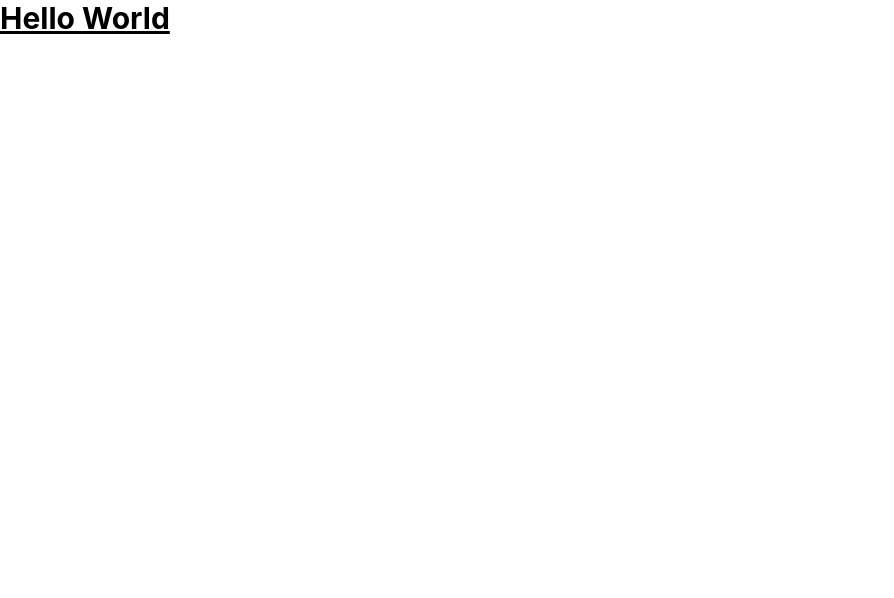
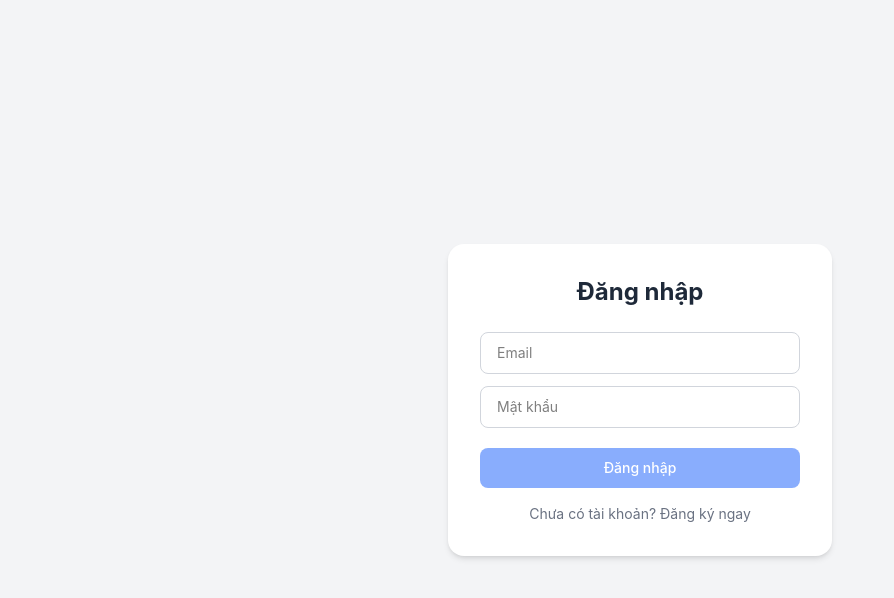
Before and after one commit to haikewtt/Test_TD_CONSULTING, a React (Vite) app: page / in a window 1280 px wide. Shown: the top 598 px of the page, without its empty margins (0-894 px from the left). Built offline with nearby package versions, Linux system fonts and the light colour scheme; no server answers.

Commit message:
feat: auth page

```diff
--- a/src/App.tsx
+++ b/src/App.tsx
@@ -1,13 +1,40 @@
+import { useEffect, useState } from 'react'
+import { supabase } from './lib/supabase'
+import AuthPage from './pages/AuthPage'
+import Dashboard from './pages/Dashboard'
+import type { Session } from '@supabase/supabase-js'
 
+export default function App() {
+  const [session, setSession] = useState<Session | null>(null)
+  const [loading, setLoading] = useState(true)
 
-function App() {
+  useEffect(() => {
+    // Lần đầu load → lấy session hiện tại (nếu user đã login trước đó)
+    supabase.auth.getSession().then(({ data }) => {
+      setSession(data.session)
+      setLoading(false)
+    })
 
+    // Lắng nghe thay đổi auth realtime:
+    // - Khi login xong → session có giá trị → render Dashboard
+    // - Khi logout → session = null → render AuthPage
+    const { data: { subscription } } = supabase.auth.onAuthStateChange(
+      (_event, session) => {
+        setSession(session)
+      }
+    )
 
-  return (
-    <>
-      <h1 className="text-3xl font-bold underline">Hello World</h1>
-    </>
-  )
+    return () => subscription.unsubscribe()
+  }, [])
+
+  if (loading) {
+    return (
+      <div className="min-h-screen flex items-center justify-center">
+        <p className="text-gray-500">Đang tải...</p>
+      </div>
+    )
+  }
+
+  // Chưa đăng nhập → AuthPage, đã đăng nhập → Dashboard
+  return session ? <Dashboard /> : <AuthPage />
 }
-
-export default App
--- a/src/lib/supabase.ts
+++ b/src/lib/supabase.ts
@@ -0,0 +1,17 @@
+import { createClient } from '@supabase/supabase-js'
+
+const supabaseUrl = import.meta.env.VITE_SUPABASE_URL
+const supabaseAnonKey = import.meta.env.VITE_SUPABASE_ANON_KEY
+
+export const supabase = createClient(supabaseUrl, supabaseAnonKey)
+
+// Type cho Candidate - reused in multiple places
+export type Candidate = {
+  id: string
+  user_id: string
+  full_name: string
+  applied_position: string
+  status: 'New' | 'Interviewing' | 'Hired' | 'Rejected'
+  resume_url: string
+  created_at: string
+}
--- a/src/pages/AuthPage.tsx
+++ b/src/pages/AuthPage.tsx
@@ -0,0 +1,83 @@
+import { useState } from 'react'
+import { supabase } from '../lib/supabase'
+
+export default function AuthPage() {
+  const [isLogin, setIsLogin] = useState(true)
+  const [email, setEmail] = useState('')
+  const [password, setPassword] = useState('')
+  const [loading, setLoading] = useState(false)
+  const [message, setMessage] = useState('')
+
+  const handleSubmit = async () => {
+    setLoading(true)
+    setMessage('')
+
+    if (isLogin) {
+      // ĐĂNG NHẬP
+      const { error } = await supabase.auth.signInWithPassword({ email, password })
+      if (error) setMessage(error.message)
+      // Nếu thành công → App.tsx sẽ tự detect session thay đổi và chuyển sang Dashboard
+    } else {
+      // ĐĂNG KÝ
+      const { error } = await supabase.auth.signUp({ email, password })
+      if (error) setMessage(error.message)
+      else setMessage('Đăng ký thành công! Kiểm tra email để xác nhận.')
+    }
+
+    setLoading(false)
+  }
+
+  return (
+    <div className="min-h-screen flex items-center justify-center bg-gray-100">
+      <div className="bg-white rounded-2xl shadow-md p-8 w-full max-w-sm">
+        <h1 className="text-2xl font-bold text-center mb-6 text-gray-800">
+          {isLogin ? 'Đăng nhập' : 'Đăng ký'}
+        </h1>
+
+        <div className="space-y-3">
+          <input
+            type="email"
+            placeholder="Email"
+            value={email}
+            onChange={e => setEmail(e.target.value)}
+            className="w-full border border-gray-300 rounded-lg px-4 py-2.5 text-sm
+                       focus:outline-none focus:ring-2 focus:ring-blue-500"
+          />
+          <input
+            type="password"
+            placeholder="Mật khẩu"
+            value={password}
+            onChange={e => setPassword(e.target.value)}
+            onKeyDown={e => e.key === 'Enter' && handleSubmit()}
+            className="w-full border border-gray-300 rounded-lg px-4 py-2.5 text-sm
+                       focus:outline-none focus:ring-2 focus:ring-blue-500"
+          />
+        </div>
+
+        {message && (
+          <p className={`mt-3 text-sm text-center ${
+            message.includes('thành công') ? 'text-green-600' : 'text-red-500'
+          }`}>
+            {message}
+          </p>
+        )}
+
+        <button
+          onClick={handleSubmit}
+          disabled={loading || !email || !password}
+          className="mt-5 w-full bg-blue-600 text-white py-2.5 rounded-lg text-sm font-medium
+                     hover:bg-blue-700 disabled:opacity-50 disabled:cursor-not-allowed transition"
+        >
+          {loading ? 'Đang xử lý...' : (isLogin ? 'Đăng nhập' : 'Đăng ký')}
+        </button>
+
+        <p
+          className="mt-4 text-center text-sm text-gray-500 cursor-pointer hover:text-blue-600"
+          onClick={() => { setIsLogin(!isLogin); setMessage('') }}
+        >
+          {isLogin ? 'Chưa có tài khoản? Đăng ký ngay' : 'Đã có tài khoản? Đăng nhập'}
+        </p>
+      </div>
+    </div>
+  )
+}
--- a/src/pages/Dashboard.tsx
+++ b/src/pages/Dashboard.tsx
@@ -0,0 +1,9 @@
+import React from 'react'
+
+function Dashboard() {
+  return (
+    <div>Dashboard</div>
+  )
+}
+
+export default Dashboard
```
